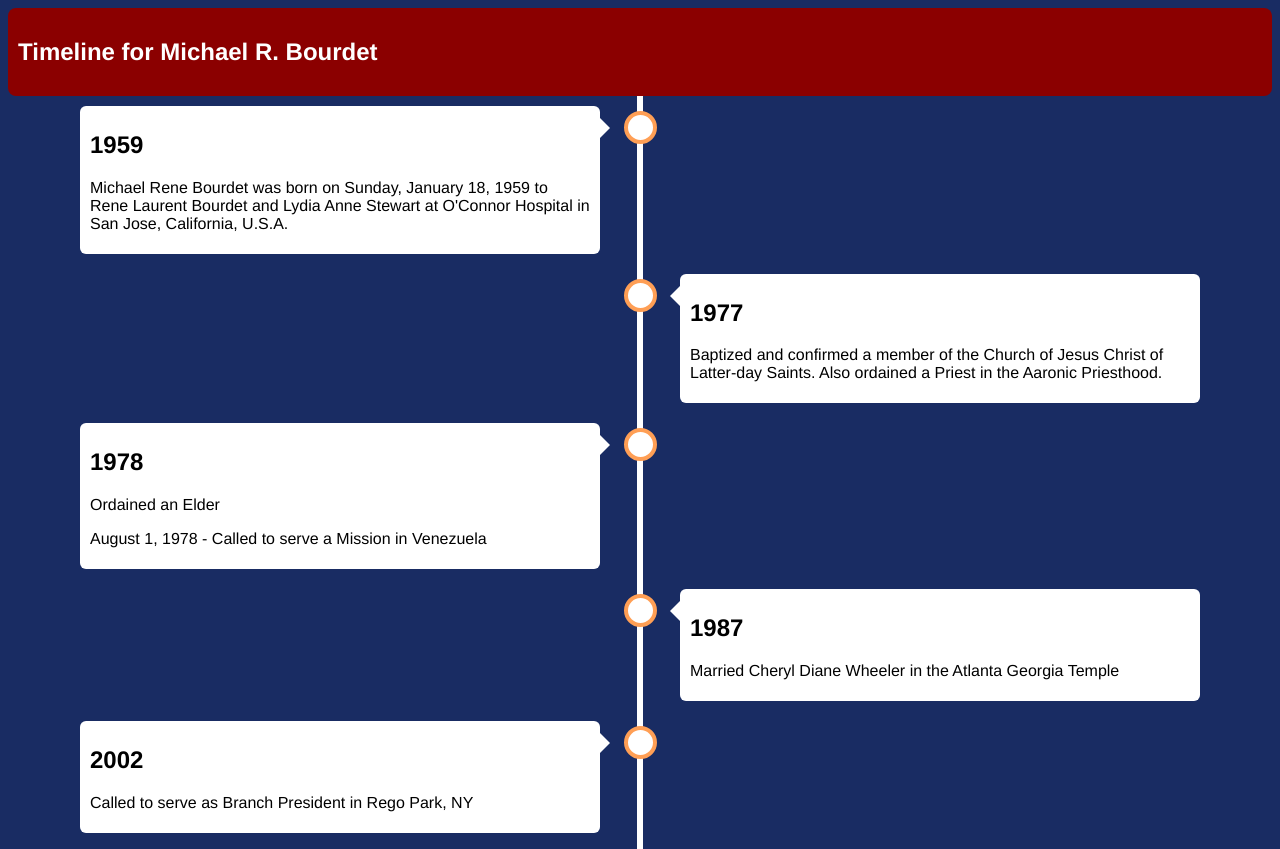
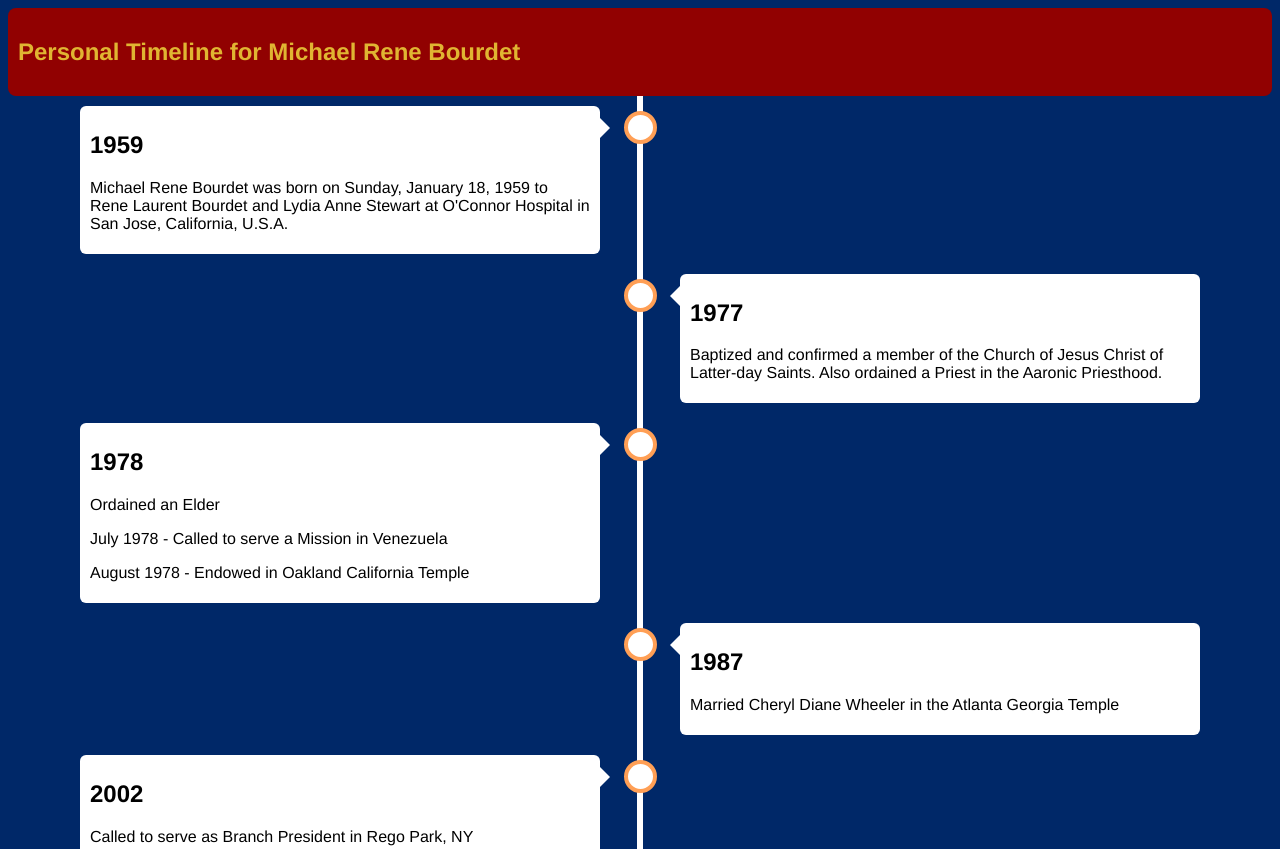
Before and after one commit to mrbourdet/wdd130, a plain HTML site: page genealogy/timeline-mike.html in a window 1280 px wide. Shown: the top 849 px of the page. Drawn offline with Linux system fonts and the light colour scheme.

Commit message:
bckground colors

```diff
--- a/genealogy/styles/timeline-style.css
+++ b/genealogy/styles/timeline-style.css
@@ -4,13 +4,13 @@
 
   /* Set a background color  */
   body {
-    background-color: rgb(25, 44, 99);
+    background-color: #002868;
     font-family: Helvetica, sans-serif;
 
   }
   .title{
-        background-color: darkred;
-        color: white;
+        background-color: #910101;
+        color: #E0B532;
         padding: 10px;
         border-radius: 8px;
   }
--- a/genealogy/timeline-mike.html
+++ b/genealogy/timeline-mike.html
@@ -7,7 +7,7 @@
     <title>Timeline - Michael Bourdet</title>
 </head>
 <body>
-    <section class="title"><h1>Timeline for Michael R. Bourdet</h1></section>
+    <section class="title"><h1>Personal Timeline for Michael Rene Bourdet</h1></section>
     <div class="timeline">
         <div class="container left">
           <div class="content">
@@ -25,7 +25,8 @@
         <div class="content">
           <h2>1978</h2>
           <p>Ordained an Elder</p>
-          <p>August 1, 1978 - Called to serve a Mission in Venezuela</p>
+          <p>July 1978 - Called to serve a Mission in Venezuela</p>
+          <p>August 1978 - Endowed in Oakland California Temple</p>
         </div>
       </div>
       <div class="container right">
```
